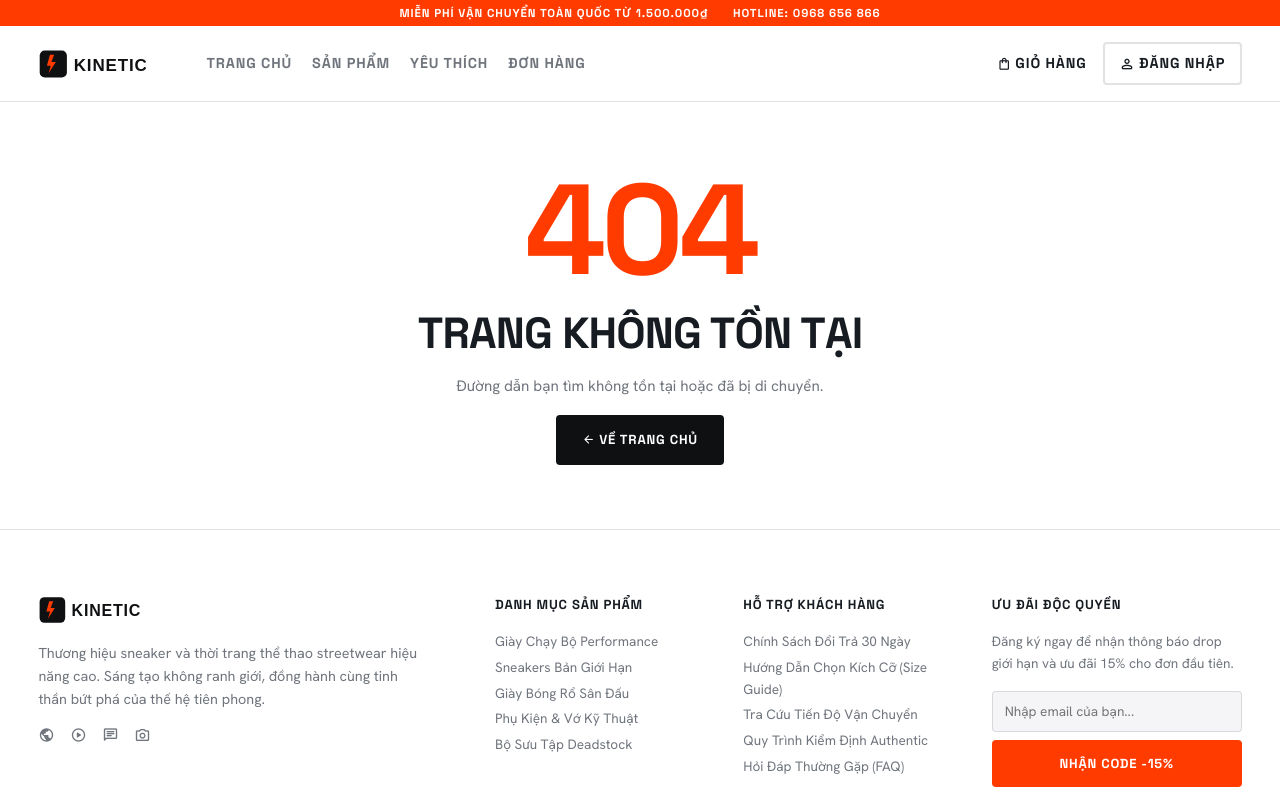
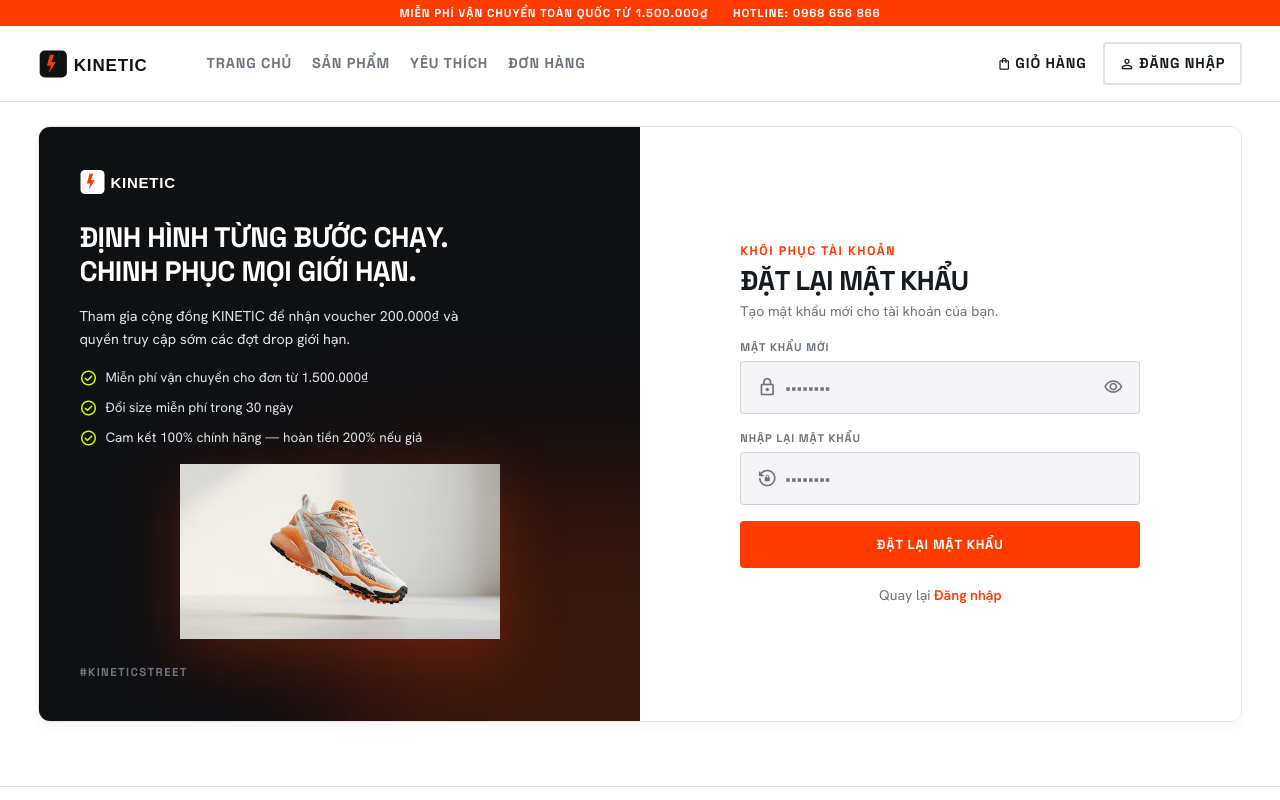
Before and after one commit to H-thanh0603/FE_Project, a React (Vite) app: page /reset-password in a window 1280 px wide. Shown: the top 800 px of the page. Built offline with nearby package versions, Linux system fonts and the light colour scheme.

Commit message:
feat(auth): thêm trang đặt lại mật khẩu

```diff
--- a/src/App.jsx
+++ b/src/App.jsx
@@ -9,6 +9,7 @@ import Wishlist from './pages/Wishlist';
 import Login from './pages/Login';
 import Register from './pages/Register';
 import ForgotPassword from './pages/ForgotPassword';
+import ResetPassword from './pages/ResetPassword';
 import Orders from './pages/Orders';
 import Profile from './pages/Profile';
 import Addresses from './pages/Addresses';
@@ -28,6 +29,7 @@ export default function App() {
         <Route path="login" element={<Login />} />
         <Route path="register" element={<Register />} />
         <Route path="forgot-password" element={<ForgotPassword />} />
+        <Route path="reset-password" element={<ResetPassword />} />
         <Route path="orders" element={<Orders />} />
         <Route path="orders/:id" element={<OrderDetail />} />
         <Route path="profile" element={<Profile />} />
--- /dev/null
+++ b/src/pages/ResetPassword.jsx
@@ -0,0 +1,111 @@
+import { useState } from 'react';
+import { Link, useSearchParams } from 'react-router-dom';
+import AuthLayout from '../components/layout/AuthLayout';
+import { isMatch, isPassword } from '../utils/validators';
+
+/**
+ * ⚠️ Đặt lại mật khẩu chỉ MÔ PHỎNG: mật khẩu mới KHÔNG được lưu ở bất kỳ đâu,
+ * chỉ kiểm tra hợp lệ trên biểu mẫu. Khi có backend cần thay bằng API thật.
+ */
+export default function ResetPassword() {
+  const [searchParams] = useSearchParams();
+  const email = searchParams.get('email') ?? '';
+  const [form, setForm] = useState({ password: '', confirm: '' });
+  const [errors, setErrors] = useState({});
+  const [showPassword, setShowPassword] = useState(false);
+  const [done, setDone] = useState(false);
+
+  const setField = (field) => (event) =>
+    setForm((prev) => ({ ...prev, [field]: event.target.value }));
+
+  const validate = () => {
+    const next = {};
+    if (!isPassword(form.password)) {
+      next.password = 'Mật khẩu cần ít nhất 6 ký tự.';
+    }
+    if (!isMatch(form.password, form.confirm)) {
+      next.confirm = 'Mật khẩu nhập lại không khớp.';
+    }
+    setErrors(next);
+    return Object.keys(next).length === 0;
+  };
+
+  const handleSubmit = (event) => {
+    event.preventDefault();
+    if (!validate()) return;
+    setDone(true);
+  };
+
+  return (
+    <AuthLayout
+      eyebrow="Khôi phục tài khoản"
+      title="Đặt Lại Mật Khẩu"
+      subtitle={
+        email
+          ? `Tạo mật khẩu mới cho ${email}.`
+          : 'Tạo mật khẩu mới cho tài khoản của bạn.'
+      }
+    >
+      {done ? (
+        <div className="forgot-success">
+          <span className="icon forgot-success-icon">lock_reset</span>
+          <p>Mật khẩu đã được đặt lại (mô phỏng).</p>
+          <p className="page-note">
+            Vì đây là bản mô phỏng, mật khẩu mới không được lưu trữ ở đâu cả.
+          </p>
+          <Link to="/login" className="btn btn--dark">
+            Về trang đăng nhập
+          </Link>
+        </div>
+      ) : (
+        <form className="auth-form" onSubmit={handleSubmit} noValidate>
+          <div className="field">
+            <label className="field-label" htmlFor="reset-password">Mật khẩu mới</label>
+            <div className="field-input">
+              <span className="icon">lock</span>
+              <input
+                id="reset-password"
+                type={showPassword ? 'text' : 'password'}
+                placeholder="••••••••"
+                value={form.password}
+                onChange={setField('password')}
+                autoComplete="new-password"
+              />
+              <button
+                type="button"
+                className="field-eye"
+                aria-label={showPassword ? 'Ẩn mật khẩu' : 'Hiện mật khẩu'}
+                onClick={() => setShowPassword((prev) => !prev)}
+              >
+                <span className="icon">{showPassword ? 'visibility_off' : 'visibility'}</span>
+              </button>
+            </div>
+            {errors.password && <span className="field-error">{errors.password}</span>}
+          </div>
+
+          <div className="field">
+            <label className="field-label" htmlFor="reset-confirm">Nhập lại mật khẩu</label>
+            <div className="field-input">
+              <span className="icon">lock_reset</span>
+              <input
+                id="reset-confirm"
+                type={showPassword ? 'text' : 'password'}
+                placeholder="••••••••"
+                value={form.confirm}
+                onChange={setField('confirm')}
+                autoComplete="new-password"
+              />
+            </div>
+            {errors.confirm && <span className="field-error">{errors.confirm}</span>}
+          </div>
+
+          <button type="submit" className="btn btn--red">Đặt lại mật khẩu</button>
+
+          <p className="auth-switch">
+            Quay lại <Link to="/login">Đăng nhập</Link>
+          </p>
+        </form>
+      )}
+    </AuthLayout>
+  );
+}
```
